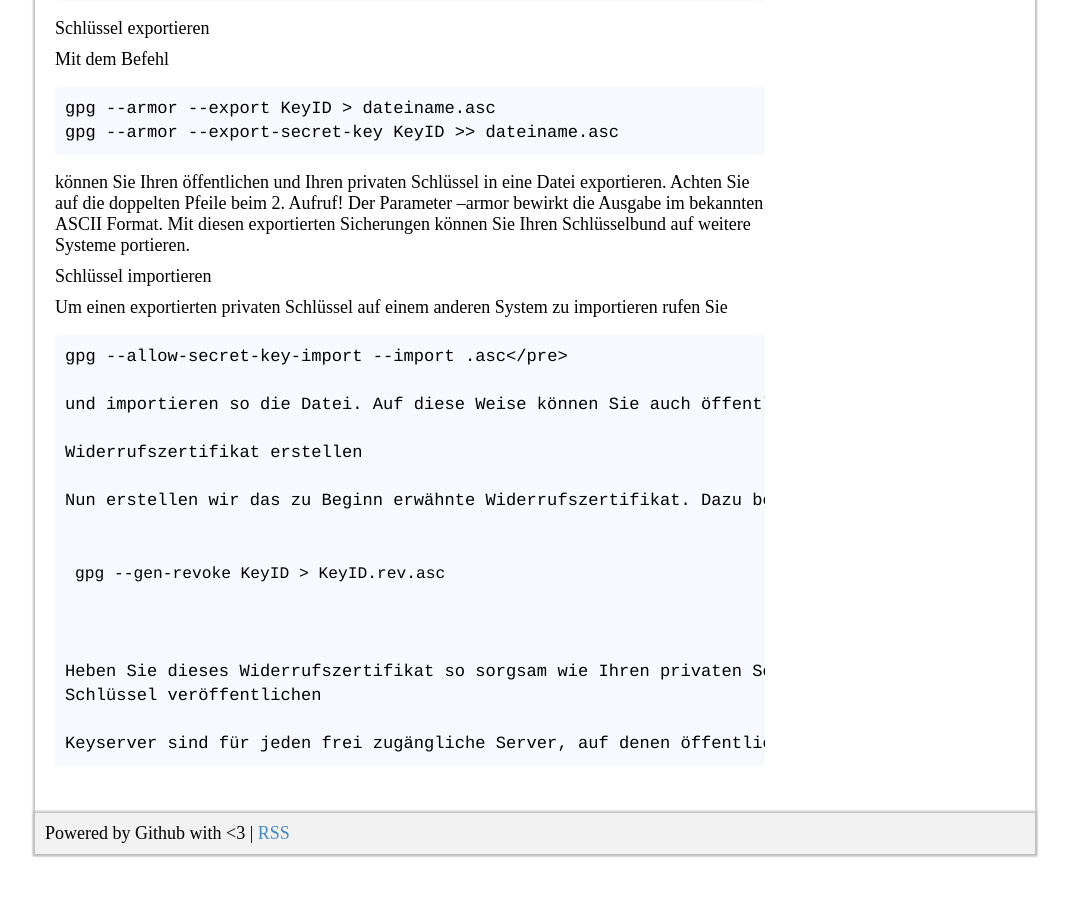
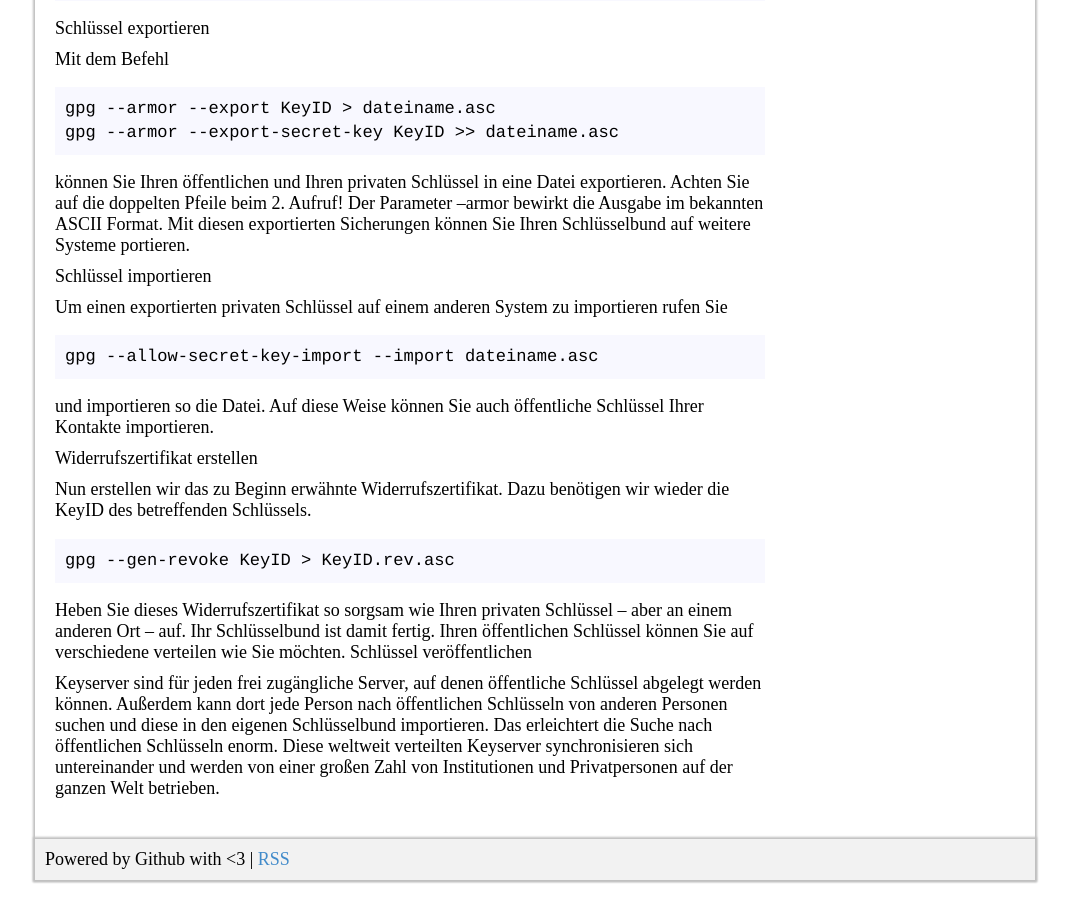
Before and after one commit to mbrain/zarat.github.io, a Jekyll site: the page built from _posts/2018-06-18-einen-gpg-schlusselbund-erstellen.markdown, in a window 1280 px wide and 900 px high, scrolled down 2997 px. Shown: the whole window, without its empty margins (105-1174 px from the left). Built offline with Jekyll 4.4.1, drawn with Linux system fonts in a browser that asks for light colours; before the commit the page ends 3871 px from its top, so only the background shows below that.

Commit message:
Update 2018-06-18-einen-gpg-schlusselbund-erstellen.markdown

```diff
--- a/_posts/2018-06-18-einen-gpg-schlusselbund-erstellen.markdown
+++ b/_posts/2018-06-18-einen-gpg-schlusselbund-erstellen.markdown
@@ -124,7 +124,9 @@ Schlüssel importieren
 
 Um einen exportierten privaten Schlüssel auf einem anderen System zu importieren rufen Sie
 
-<pre>gpg --allow-secret-key-import --import <dateiname>.asc</pre>
+<pre>
+gpg --allow-secret-key-import --import dateiname.asc
+</pre>
 
 und importieren so die Datei. Auf diese Weise können Sie auch öffentliche Schlüssel Ihrer Kontakte importieren.
 
@@ -132,7 +134,9 @@ Widerrufszertifikat erstellen
 
 Nun erstellen wir das zu Beginn erwähnte Widerrufszertifikat. Dazu benötigen wir wieder die KeyID des betreffenden Schlüssels.
 
-<pre>gpg --gen-revoke KeyID > KeyID.rev.asc</pre>
+<pre>
+gpg --gen-revoke KeyID > KeyID.rev.asc
+</pre>
 
 Heben Sie dieses Widerrufszertifikat so sorgsam wie Ihren privaten Schlüssel – aber an einem anderen Ort – auf. Ihr Schlüsselbund ist damit fertig. Ihren öffentlichen Schlüssel können Sie auf verschiedene verteilen wie Sie möchten.
 Schlüssel veröffentlichen
```
